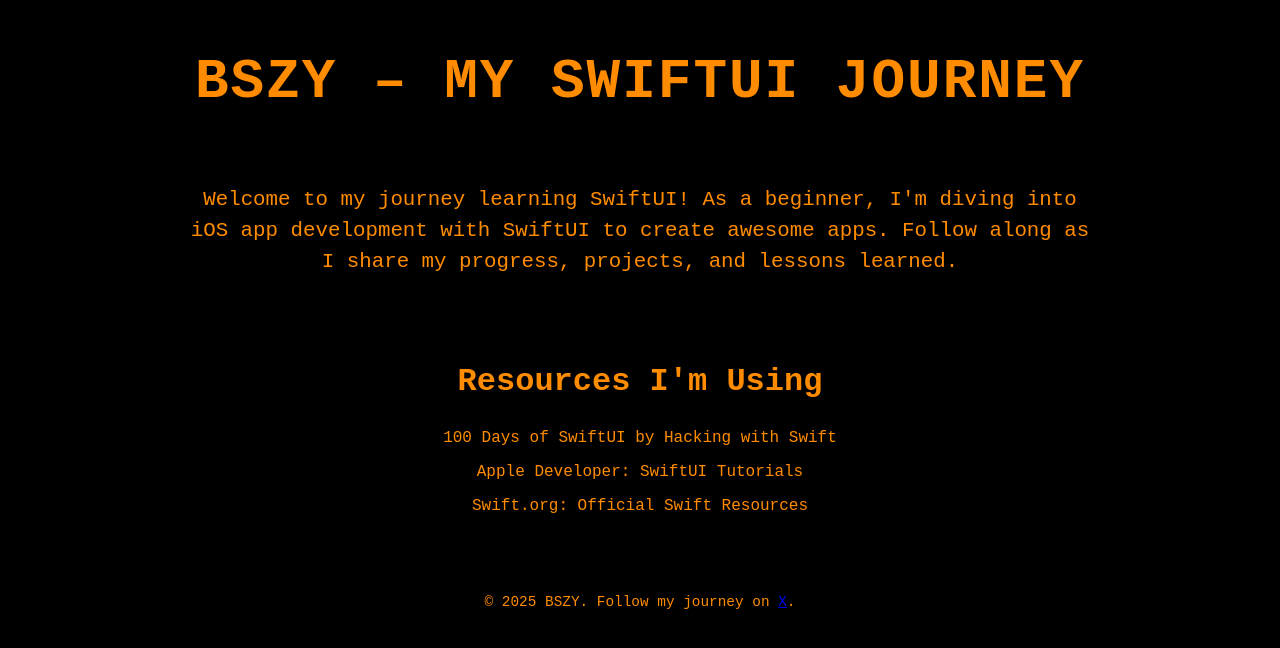
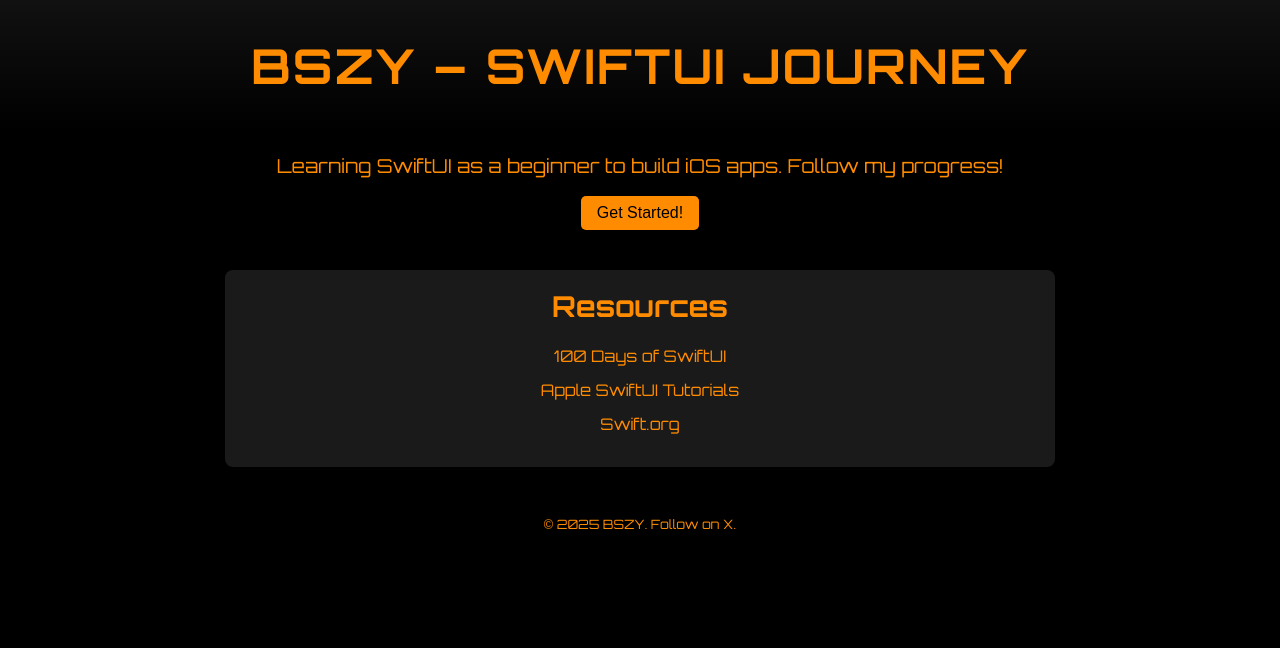
Before and after one commit to balintszy/website, a plain HTML site: page index.html in a window 1280 px wide. Drawn offline with Linux system fonts and the light colour scheme.

Commit message:
Update index.html

```diff
--- a/index.html
+++ b/index.html
@@ -3,24 +3,25 @@
 <head>
     <meta charset="UTF-8">
     <meta name="viewport" content="width=device-width, initial-scale=1.0">
-    <meta name="description" content="BSZY – My journey learning SwiftUI as a beginner.">
-    <title>BSZY – My SwiftUI Journey</title>
+    <meta name="description" content="BSZY – My SwiftUI learning journey.">
+    <title>BSZY – SwiftUI Journey</title>
+    <link href="https://fonts.googleapis.com/css2?family=Orbitron:wght@400;700&display=swap" rel="stylesheet">
     <style>
         body {
-            background-color: #000;
+            background: #000;
             color: #ff8c00;
-            font-family: 'Courier New', monospace;
+            font-family: 'Orbitron', sans-serif;
             margin: 0;
-            padding: 0;
             line-height: 1.5;
         }
         .header {
             text-align: center;
-            padding: 40px 20px;
-            background-color: #000;
+            padding: 30px 10px;
+            background: linear-gradient(180deg, #111, #000);
+            animation: fadeIn 1s ease-in;
         }
         .header h1 {
-            font-size: 3.5em;
+            font-size: 3em;
             margin: 0;
             text-transform: uppercase;
             letter-spacing: 2px;
@@ -28,22 +29,39 @@
         .intro {
             text-align: center;
             padding: 20px;
-            max-width: 900px;
+            max-width: 800px;
             margin: 0 auto;
+            animation: fadeIn 1.2s ease-in;
         }
         .intro p {
-            font-size: 1.3em;
-            margin: 0 0 20px 0;
+            font-size: 1.2em;
+            margin: 0 0 15px;
+        }
+        .intro button {
+            background: #ff8c00;
+            color: #000;
+            border: none;
+            padding: 8px 16px;
+            font-size: 1em;
+            cursor: pointer;
+            border-radius: 5px;
+            transition: transform 0.2s, background 0.3s;
+        }
+        .intro button:hover {
+            background: #e07b00;
+            transform: scale(1.05);
         }
         .resources {
-            max-width: 900px;
-            margin: 40px auto;
-            padding: 0 20px;
+            max-width: 800px;
+            margin: 20px auto;
+            padding: 15px;
             text-align: center;
+            background: #1a1a1a;
+            border-radius: 8px;
         }
         .resources h2 {
-            font-size: 2em;
-            margin-bottom: 20px;
+            font-size: 1.8em;
+            margin: 0 0 15px;
         }
         .resources ul {
             list-style: none;
@@ -55,46 +73,55 @@
         .resources a {
             color: #ff8c00;
             text-decoration: none;
+            transition: color 0.3s;
         }
         .resources a:hover {
+            color: #e07b00;
             text-decoration: underline;
         }
         .footer {
             text-align: center;
-            padding: 20px;
-            background-color: #000;
-            font-size: 0.9em;
+            padding: 15px;
+            font-size: 0.8em;
+        }
+        .footer a {
+            color: #ff8c00;
+            text-decoration: none;
+        }
+        .footer a:hover {
+            text-decoration: underline;
+        }
+        @keyframes fadeIn {
+            from { opacity: 0; transform: translateY(10px); }
+            to { opacity: 1; transform: translateY(0); }
         }
         @media (max-width: 768px) {
-            .header h1 {
-                font-size: 2.5em;
-            }
-            .intro p {
-                font-size: 1em;
-            }
-            .resources h2 {
-                font-size: 1.5em;
-            }
+            .header h1 { font-size: 2.2em; }
+            .intro p { font-size: 1em; }
+            .intro button { font-size: 0.9em; padding: 6px 12px; }
+            .resources h2 { font-size: 1.5em; }
+            .resources a { font-size: 0.9em; }
         }
     </style>
 </head>
 <body>
     <div class="header">
-        <h1>BSZY – My SwiftUI Journey</h1>
+        <h1>BSZY – SwiftUI Journey</h1>
     </div>
     <div class="intro">
-        <p>Welcome to my journey learning SwiftUI! As a beginner, I'm diving into iOS app development with SwiftUI to create awesome apps. Follow along as I share my progress, projects, and lessons learned.</p>
+        <p>Learning SwiftUI as a beginner to build iOS apps. Follow my progress!</p>
+        <button onclick="alert('Ready to code with SwiftUI!')">Get Started!</button>
     </div>
     <div class="resources">
-        <h2>Resources I'm Using</h2>
+        <h2>Resources</h2>
         <ul>
-            <li><a href="https://www.hackingwithswift.com/100/swiftui" target="_blank">100 Days of SwiftUI by Hacking with Swift</a></li>
-            <li><a href="https://developer.apple.com/tutorials/swiftui" target="_blank">Apple Developer: SwiftUI Tutorials</a></li>
-            <li><a href="https://www.swift.org" target="_blank">Swift.org: Official Swift Resources</a></li>
+            <li><a href="https://www.hackingwithswift.com/100/swiftui" target="_blank">100 Days of SwiftUI</a></li>
+            <li><a href="https://developer.apple.com/tutorials/swiftui" target="_blank">Apple SwiftUI Tutorials</a></li>
+            <li><a href="https://www.swift.org" target="_blank">Swift.org</a></li>
         </ul>
     </div>
     <div class="footer">
-        <p>&copy; 2025 BSZY. Follow my journey on <a href="https://x.com/balintszy">X</a>.</p>
+        <p>&copy; 2025 BSZY. Follow on <a href="https://x.com">X</a>.</p>
     </div>
 </body>
 </html>
```
